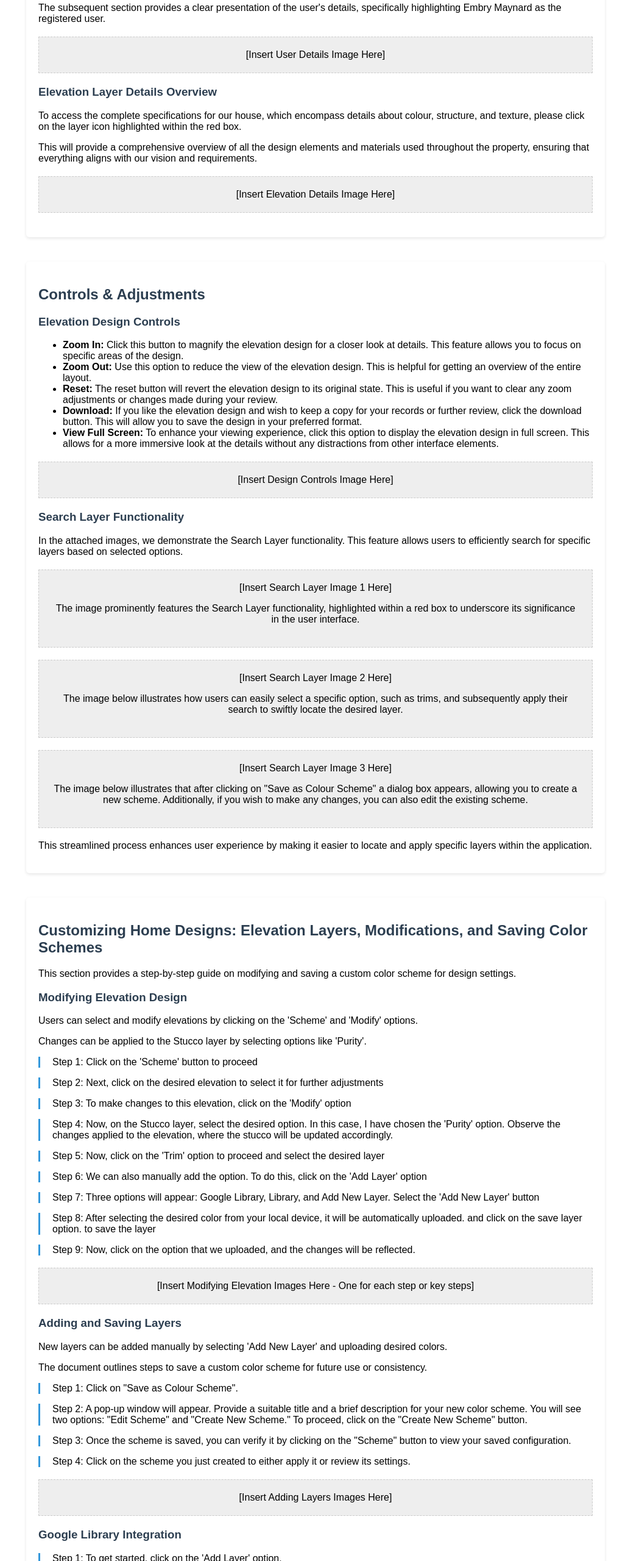
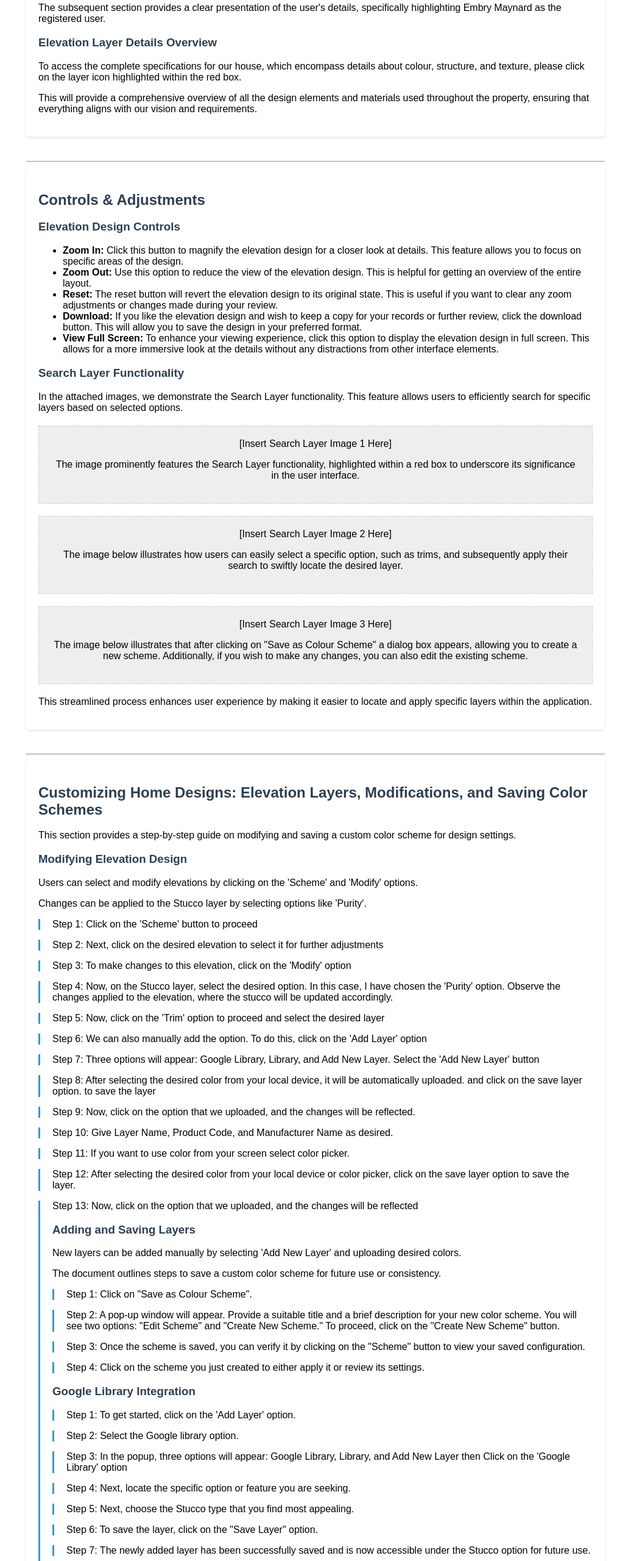
Before and after one commit to biorev3pp/Visualizer, a plain HTML site: page index.html in a window 1280 px wide. Shown: the part 2697-5257 px from the top of the page at 61% size, without its empty margins (267-1280 px from the left). Drawn offline with Linux system fonts and the light colour scheme.

Commit message:
Second commit

```diff
--- a/index.html
+++ b/index.html
@@ -332,7 +332,7 @@
         </p>
 
         <!-- Placeholder for image -->
-        <div class="image-placeholder">[Insert User Details Image Here]</div>
+        <!-- <div class="image-placeholder">[Insert User Details Image Here]</div> -->
 
         <h3>Elevation Layer Details Overview</h3>
         <p>
@@ -347,10 +347,12 @@
         </p>
 
         <!-- Placeholder for image -->
-        <div class="image-placeholder">
+        <!-- <div class="image-placeholder">
           [Insert Elevation Details Image Here]
-        </div>
+        </div> -->
+
       </section>
+      <hr>
 
       <!-- Controls & Adjustments Section -->
       <section id="controls">
@@ -388,7 +390,7 @@
         </ul>
 
         <!-- Placeholder for image -->
-        <div class="image-placeholder">[Insert Design Controls Image Here]</div>
+        <!-- <div class="image-placeholder">[Insert Design Controls Image Here]</div> -->
 
         <h3>Search Layer Functionality</h3>
         <p>
@@ -404,8 +406,7 @@
             The image prominently features the Search Layer functionality,
             highlighted within a red box to underscore its significance in the
             user interface.
-          </p>
-        </div>
+          </p></div>
 
         <div class="image-placeholder">
           [Insert Search Layer Image 2 Here]
@@ -431,7 +432,7 @@
           to locate and apply specific layers within the application.
         </p>
       </section>
-
+      <hr>
       <!-- Customizing Home Designs Section -->
       <section id="customizing">
         <h2>
@@ -506,12 +507,30 @@
             will be reflected.
           </p>
         </div>
-
+        <div class="step">
+          <p>
+            Step 10: Give Layer Name, Product Code, and Manufacturer Name as desired.
+          </p>
+        </div>
+        <div class="step">
+          <p>
+            Step 11: If you want to use color from your screen select color picker.
+          </p>
+        </div>
+        <div class="step">
+          <p>
+            Step 12: After selecting the desired color from your local device or color picker, click on the save layer option to save the layer.
+          </p>
+        </div>
+        <div class="step">
+          <p>
+           Step 13: Now, click on the option that we uploaded, and the changes will be reflected
+          </p>
         <!-- Placeholder for images -->
-        <div class="image-placeholder">
+        <!-- <div class="image-placeholder">
           [Insert Modifying Elevation Images Here - One for each step or key
           steps]
-        </div>
+        </div> -->
 
         <h3>Adding and Saving Layers</h3>
         <p>
@@ -547,8 +566,8 @@
           </p>
         </div>
 
-        <!-- Placeholder for images -->
-        <div class="image-placeholder">[Insert Adding Layers Images Here]</div>
+        <!-- Placeholder for images
+        <div class="image-placeholder">[Insert Adding Layers Images Here]</div> -->
 
         <h3>Google Library Integration</h3>
 
@@ -591,10 +610,11 @@
         </div>
 
         <!-- Placeholder for images -->
-        <div class="image-placeholder">
+        <!-- <div class="image-placeholder">
           [Insert Google Library Integration Images Here]
-        </div>
+        </div> -->
       </section>
+      <hr>
 
       <!-- Bulk Upload Section -->
       <section id="bulk-upload">
@@ -624,12 +644,12 @@
         </div>
 
         <!-- Placeholder for images -->
-        <div class="image-placeholder">[Insert Bulk Upload Images Here]</div>
+        <!-- <div class="image-placeholder">[Insert Bulk Upload Images Here]</div> -->
       </section>
-
+      <hr>
       <!-- Send Inquiry Section -->
       <section id="send-inquiry">
-        <h2>Send Inquiry – Connect with Our Team</h2>
+        <h2>Send Inquiry - Connect with Our Team</h2>
         <p>
           To send an inquiry, click on the button labeled "send inquiry," which
           is located below the image and highlighted with a red color border.
```
Also changed, not shown: image.png (deleted).
